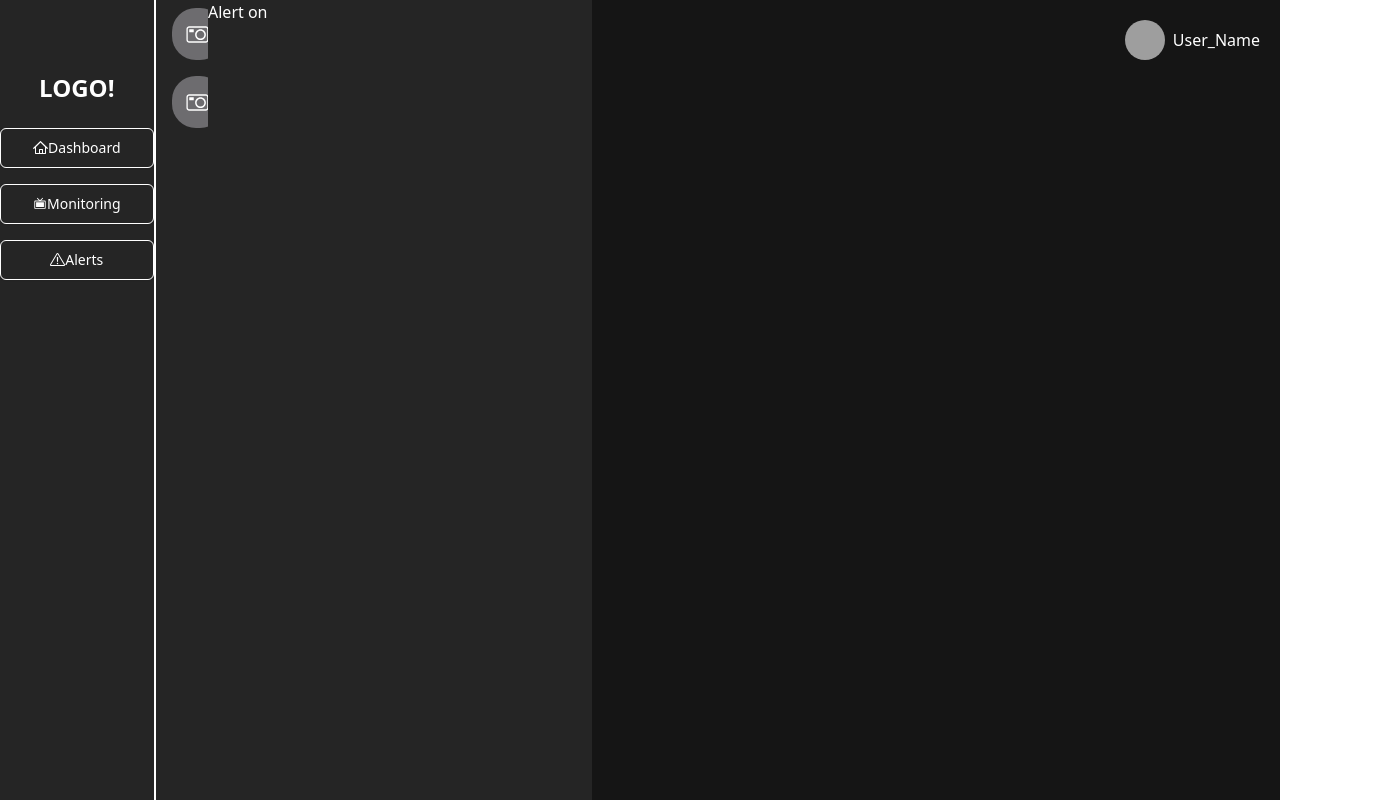
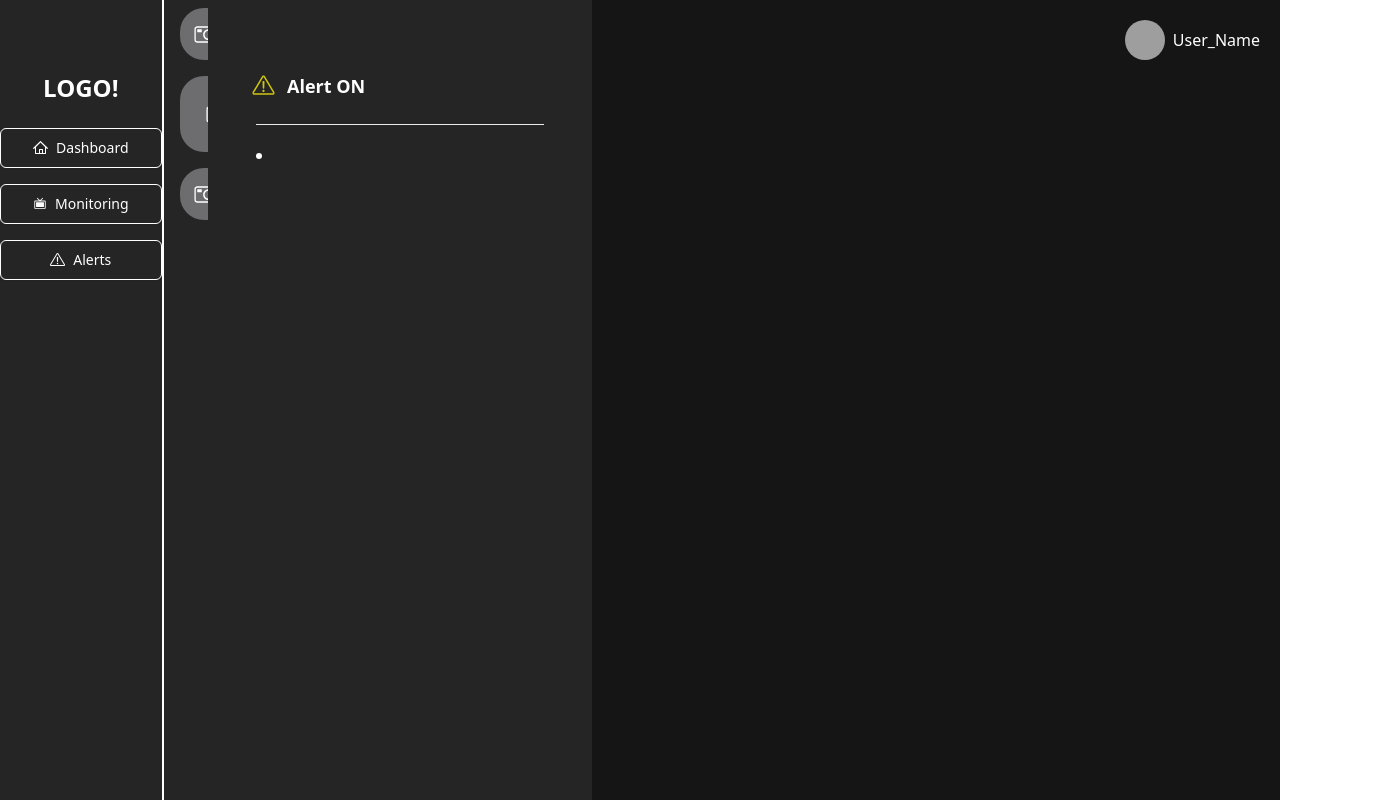
Before and after one commit to Shanty34/WatchGuard, a React (Vite) app in the folder frontend/: page / in a window 1280 px wide. Both pictures are taken after a click on the button "Alerts". Shown: the whole page, 1383 px wide, since content can reach past the window. Built offline with nearby package versions, Linux system fonts and the light colour scheme; grey boxes are pictures that could not be loaded.

Commit message:
Fixed issues with slugs

```diff
--- a/frontend/package.json
+++ b/frontend/package.json
@@ -13,6 +13,7 @@
     "@radix-ui/react-alert-dialog": "^1.0.5",
     "@radix-ui/react-aspect-ratio": "^1.0.3",
     "@radix-ui/react-avatar": "^1.0.4",
+    "@radix-ui/react-checkbox": "^1.0.4",
     "@radix-ui/react-dialog": "^1.0.5",
     "@radix-ui/react-hover-card": "^1.0.7",
     "@radix-ui/react-icons": "^1.3.0",
--- a/frontend/src/Pages/Dashboard/DashboardContext.jsx
+++ b/frontend/src/Pages/Dashboard/DashboardContext.jsx
@@ -1,18 +1,23 @@
 import React, { createContext, useContext, useState } from 'react';
+import { Camera } from '../../assets/Camera';
 
 const DashboardContext = createContext();
 
 export const useDashboardContext = () => useContext(DashboardContext);
 
 export const DashboardProvider = ({ children }) => {
-  const [isComponentVisible, setIsComponentVisible] = useState(false);
+  const [cameraVisibility, setCameraVisibility] = useState(Camera);
 
-  const toggleComponentVisibility = () => {
-    setIsComponentVisible(prevState => !prevState);
+  const toggleCameraVisibility = (slug) => {
+    setCameraVisibility((prevVisibility) =>
+      prevVisibility.map((camera) =>
+        camera.slugs === slug ? { ...camera, isVisible: !camera.isVisible } : camera
+      )
+    );
   };
 
   return (
-    <DashboardContext.Provider value={{ isComponentVisible, toggleComponentVisibility }}>
+    <DashboardContext.Provider value={{ cameraVisibility, toggleCameraVisibility }}>
       {children}
     </DashboardContext.Provider>
   );
--- a/frontend/src/Pages/Dashboard/Home.jsx
+++ b/frontend/src/Pages/Dashboard/Home.jsx
@@ -2,49 +2,26 @@ import React from 'react'
 import { AspectRatio } from '../../components/ui/aspect-ratio'
 import { useDashboardContext } from './DashboardContext';
 import { HoverCard, HoverCardContent, HoverCardTrigger } from '../../components/ui/hover-card';
+import { CameraIcon } from '@radix-ui/react-icons';
+import { Badge } from '../../components/ui/badge';
+import { Camera } from '../../assets/Camera';
+import { Dash_Cam } from '../../components/Card';
 
 
 
 export default function Home() {
-    const { isComponentVisible, toggleComponentVisibility } = useDashboardContext();
+    const { cameraVisibility } = useDashboardContext();
+
     return (
-        <div className='grid grid-cols-3 place-items-center w-[75vw] h-full'>
-
-            {isComponentVisible &&
-            <HoverCard>
-                <HoverCardTrigger>
-                    <div className='aspect-square bg-gray-6 p-52 w-332'>
-                    </div>
-                    <HoverCardContent>
-                        CAM_1
-                    </HoverCardContent>
-                </HoverCardTrigger>
-            </HoverCard>
-            }
-            {isComponentVisible &&
-            <HoverCard>
-                <HoverCardTrigger>
-                    <div className='aspect-square bg-gray-6 p-52 w-332'>
-                    </div>
-                    <HoverCardContent>
-                        CAM_2
-                    </HoverCardContent>
-                </HoverCardTrigger>
-            </HoverCard>
-            }
-            {isComponentVisible &&
-            <HoverCard>
-                <HoverCardTrigger>
-                    <div className='aspect-square bg-gray-6 p-52 w-332'>
-                    </div>
-                    <HoverCardContent>
-                        CAM_3
-                    </HoverCardContent>
-                </HoverCardTrigger>
-            </HoverCard>
-            }
-
-
+        <div className='grid grid-cols-3 px-44 place-items-center w-[70vw] h-full'>
+            {cameraVisibility.map((camera) => (
+                <Dash_Cam
+                key={camera.slugs}
+                slugs={camera.slugs}
+                Area={camera.Area}
+                isVisible={camera.isVisible}
+                />
+            ))}
         </div>
     )
 }
--- a/frontend/src/Pages/More/MainLayout.jsx
+++ b/frontend/src/Pages/More/MainLayout.jsx
@@ -12,11 +12,13 @@ import { ExclamationTriangleIcon, HomeIcon } from '@radix-ui/react-icons'
 import { PiTelevisionSimpleFill } from "react-icons/pi";
 import { useEffect, useState } from "react";
 import { Dash_Card, Mon_Card } from "../../components/Card";
+import { Camera } from "../../assets/Camera";
+import { useDashboardContext } from "../Dashboard/DashboardContext";
 
 const MainLayout = () => {
-  const [allert,setAlert]=useState(false)
+  const [allert, setAlert] = useState(false)
   const location = useLocation();
-
+  const [Active, setActive] = useState(false)
   const isButtonActive = (to) => {
     return location.pathname === to;
   };
@@ -24,17 +26,21 @@ const MainLayout = () => {
   // Reset the alert when the route changes
   useEffect(() => {
     setAlert(false);
+
+    const isMonitorPage = window.location.pathname.includes("/monitor");
+    setActive(isMonitorPage);
+
   }, [location.pathname]);
 
-
+  const { cameraVisibility, toggleCameraVisibility } = useDashboardContext();
   return (
     <div className="bg-gray-9 text-gray-5 flex">
       <div className='bg-gray-7 h-[100vh] py-12 border-e-2 w-52'>
         <h1 className='text-2xl font-bold text-center py-6'>LOGO!</h1>
         <div className='grid grid-flow-row gap-4'>
-          <Link to="/" className={buttonVariants({ variant: "outline", size: "lg" })}><HomeIcon /> Dashboard</Link>
-          <Link to="/monitor" className={buttonVariants({ variant: "outline", size: "lg" })}><PiTelevisionSimpleFill /> Monitoring</Link>
-          <button onClick={()=>setAlert(!allert)} className={buttonVariants({ variant: "outline", size: "lg" })}><ExclamationTriangleIcon /> Alerts</button>
+          <Link to="/" className={buttonVariants({ variant: "outline", size: "lg",className:"flex gap-2" })}><HomeIcon /> Dashboard</Link>
+          <Link to="/monitor" className={buttonVariants({ variant: "outline", size: "lg",className:"flex gap-2"  })}><PiTelevisionSimpleFill /> Monitoring</Link>
+          <button onClick={() => setAlert(!allert)} className={buttonVariants({ variant: "outline", size: "lg" ,className:"flex gap-2" })}><ExclamationTriangleIcon /> Alerts</button>
         </div>
         {/* Conditionally render the block next to the nav menu */}
 
@@ -45,18 +51,34 @@ const MainLayout = () => {
       </div>
       {isButtonActive("/") && (
         <div className="bg-gray-7 w-96 h-[100vh]">
-            <Dash_Card/>
-            <Dash_Card/>
+          {cameraVisibility.map((camera) => (
+            <Dash_Card
+            key={camera.slugs}
+            slugs={camera.slugs}
+            Area={camera.Area}
+            isVisible={camera.isVisible}
+            />
+          ))}
         </div>
       )}
-        {isButtonActive("/monitor") && (
+      {Active && (
         <div className="absolute right-0 bg-gray-7 w-96 h-[100vh] pt-24">
-            <Mon_Card/>
-            <Mon_Card/>
+          {Camera.map(data => {
+            return (
+              <Mon_Card
+                {...data}
+              />
+            )
+          })}
         </div>
       )}
       {allert && (
-          <div className="absolute left-52 bg-gray-7 w-96 h-[100vh]">Alert on</div>
+        <div className="absolute left-52 p-12 text-lg font-semibold divide-y divide-gray-4 bg-gray-7 w-96 h-[100vh]">
+          <h1 className="text-center py-6 flex gap-4 place-items-center"><ExclamationTriangleIcon className="text-semantics-3 font-extrabold scale-150"/>Alert ON</h1>
+          <li className="py-4">
+            {}
+          </li>
+        </div>
       )}
       <div className="py-0">
         <Outlet />
--- /dev/null
+++ b/frontend/src/assets/Camera.js
@@ -0,0 +1,20 @@
+export const Camera=[
+    {
+        "id":"1",
+        "slugs":"Cam_1",
+        "isVisible":false,
+        "Area":"Azzem's Webcam"
+    },
+    {
+        "id":"1",
+        "slugs":"Cam_2",
+        "isVisible":false,
+        "Area":"Shantanu's Webcam"
+    },
+    {
+        "id":"1",
+        "slugs":"Cam_3",
+        "isVisible":false,
+        "Area":"Mridul's Webcam"
+    },
+]
--- a/frontend/src/components/Card.jsx
+++ b/frontend/src/components/Card.jsx
@@ -4,32 +4,62 @@ import { Switch } from "@/components/ui/switch"
 import { Badge } from "@/components/ui/badge"
 import { CameraIcon } from '@radix-ui/react-icons'
 import { useDashboardContext } from '../Pages/Dashboard/DashboardContext';
+import { Link } from 'react-router-dom';
+import { HoverCard, HoverCardContent, HoverCardTrigger } from './ui/hover-card';
 
-export function Dash_Card() {
-    const { isComponentVisible, toggleComponentVisibility } = useDashboardContext();
+export function Dash_Card(props) {
+    const { cameraVisibility, toggleCameraVisibility } = useDashboardContext();
+
+    const handleToggleVisibility = () => {
+        toggleCameraVisibility(props.slugs)
+      };
+
     return (
         <div className='grid grid-flow-col gap-2 py-2 px-4 hover:bg-gray-6'>
             <div className="p-1 rounded-3xl bg-base-accent aspect-square grid place-items-center">
-                <CameraIcon className='scale-150'/>
+                <CameraIcon className='scale-150' />
             </div>
             <div>
-                <h1>CAM_1</h1>
-                <Badge className="border-0 px-5 text-md">Area_Name</Badge>
+                <h1>{props.slugs}</h1>
+                <Badge className="border-0 px-5 text-md">{props.Area}</Badge>
             </div>
-            <Switch id="airplane-mode" onClick={toggleComponentVisibility}/>
+            {/* Use Switch component and handleSwitchClick function */}
+            <Switch id="airplane-mode" onClick={handleToggleVisibility} />
         </div>
     )
 }
-export function Mon_Card() {
+export function Mon_Card(props) {
     return (
+        <Link to={`/monitor/${props.slugs}`}>
             <div className='grid grid-flow-col gap-2 py-2 px-4 hover:bg-gray-6'>
                 <div className="p-1 rounded-3xl bg-base-accent aspect-square grid place-items-center">
-            <CameraIcon className='scale-150'/>
+                    <CameraIcon className='scale-150' />
                 </div>
                 <div>
-            <h1>CAM_1</h1>
-            <Badge className="border-0 px-5 text-md">Area_Name</Badge>
+                    <h1>{props.slugs}</h1>
+                    <Badge className="border-0 px-5 text-md">{props.Area}</Badge>
                 </div>
             </div>
+        </Link>
     )
 }
+export function Dash_Cam(props) {
+    return (
+        <div>
+            {props.isVisible &&<Link to={`/monitor/${props.slugs}`}>
+                <HoverCard>
+                    <HoverCardTrigger>
+                        <div className='aspect-square bg-gray-6 rounded-xl p-32'>
+                            <CameraIcon className='scale-150' />
+                        </div>
+                        <Badge variant="outline" className="text-md">{props.Area}</Badge>
+                        <HoverCardContent>
+                            {props.slugs}
+                        </HoverCardContent>
+                    </HoverCardTrigger>
+                </HoverCard>
+            </Link>}
+        </div>
+
+    )
+}
--- /dev/null
+++ b/frontend/src/components/ui/checkbox.jsx
@@ -0,0 +1,22 @@
+import * as React from "react"
+import * as CheckboxPrimitive from "@radix-ui/react-checkbox"
+import { CheckIcon } from "@radix-ui/react-icons"
+
+import { cn } from "../../lib/utils"
+
+const Checkbox = React.forwardRef(({ className, ...props }, ref) => (
+  <CheckboxPrimitive.Root
+    ref={ref}
+    className={cn(
+      "peer h-4 w-4 shrink-0 rounded-sm border border-neutral-200 border-neutral-900 shadow focus-visible:outline-none focus-visible:ring-1 focus-visible:ring-neutral-950 disabled:cursor-not-allowed disabled:opacity-50 data-[state=checked]:bg-neutral-900 data-[state=checked]:text-neutral-50 dark:border-neutral-800 dark:border-neutral-50 dark:focus-visible:ring-neutral-300 dark:data-[state=checked]:bg-neutral-50 dark:data-[state=checked]:text-neutral-900",
+      className
+    )}
+    {...props}>
+    <CheckboxPrimitive.Indicator className={cn("flex items-center justify-center text-current")}>
+      <CheckIcon className="h-4 w-4" />
+    </CheckboxPrimitive.Indicator>
+  </CheckboxPrimitive.Root>
+))
+Checkbox.displayName = CheckboxPrimitive.Root.displayName
+
+export { Checkbox }
```
Also changed, not shown: frontend/src/App.jsx (+7 -1 lines), 1 other file (tests, documents, lock files or other folders). Lines whose indentation alone changed are shown as unchanged.
